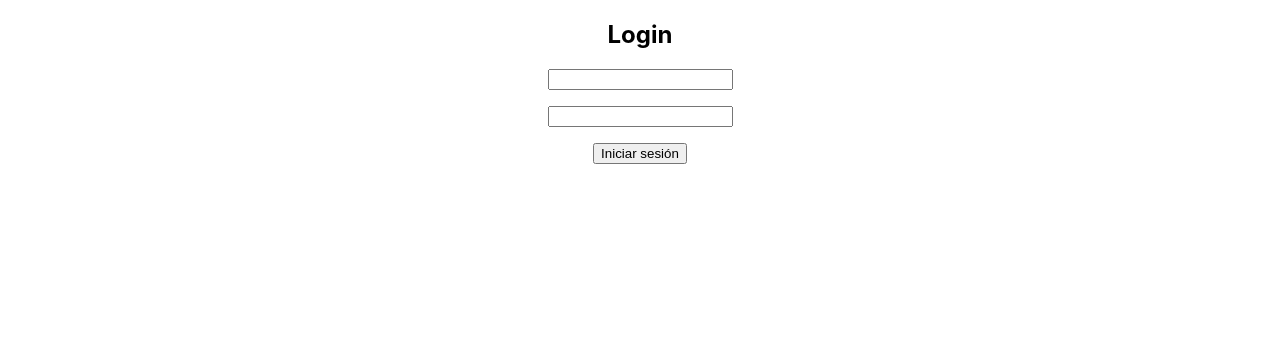
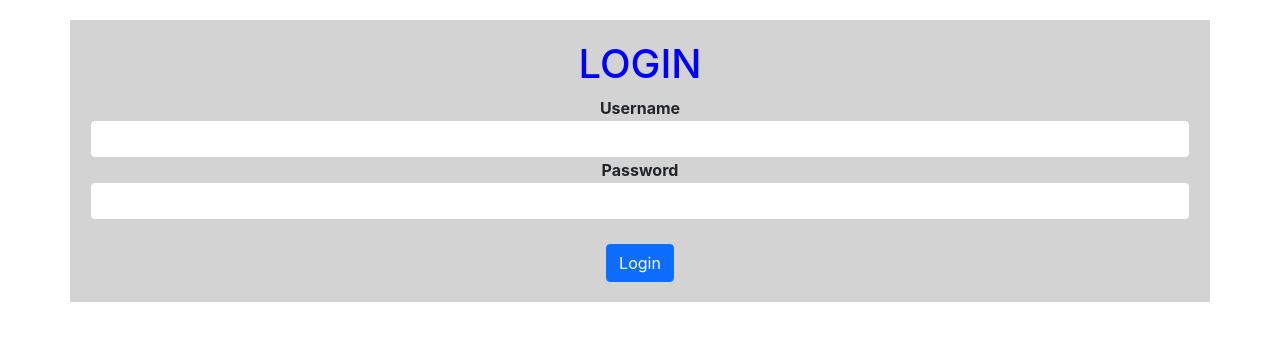
Before and after one commit to Andres362618/MyDataBaseCE, a React (Create React App) app: page / in a window 1280 px wide. Shown: the top 340 px of the page. Built offline with nearby package versions, Linux system fonts and the light colour scheme.

Commit message:
Se completó el login

```diff
--- a/package.json
+++ b/package.json
@@ -8,6 +8,7 @@
     "@testing-library/user-event": "^13.5.0",
     "react": "^18.2.0",
     "react-dom": "^18.2.0",
+    "react-router-dom": "^6.11.2",
     "react-scripts": "5.0.1",
     "web-vitals": "^2.1.4"
   },
--- a/public/index.html
+++ b/public/index.html
@@ -15,15 +15,11 @@
       user's mobile device or desktop. See https://developers.google.com/web/fundamentals/web-app-manifest/
     -->
     <link rel="manifest" href="%PUBLIC_URL%/manifest.json" />
-    <!--
-      Notice the use of %PUBLIC_URL% in the tags above.
-      It will be replaced with the URL of the `public` folder during the build.
-      Only files inside the `public` folder can be referenced from the HTML.
 
-      Unlike "/favicon.ico" or "favicon.ico", "%PUBLIC_URL%/favicon.ico" will
-      work correctly both with client-side routing and a non-root public URL.
-      Learn how to configure a non-root public URL by running `npm run build`.
-    -->
+    <link href="https://cdn.jsdelivr.net/npm/bootstrap@5.1.3/dist/css/bootstrap.min.css" rel="stylesheet" integrity="sha384-1BmE4kWBq78iYhFldvKuhfTAU6auU8tT94WrHftjDbrCEXSU1oBoqyl2QvZ6jIW3" crossorigin="anonymous">
+    <script src="https://cdn.jsdelivr.net/npm/bootstrap@5.1.3/dist/js/bootstrap.bundle.min.js" integrity="sha384-ka7Sk0Gln4gmtz2MlQnikT1wXgYsOg+OMhuP+IlRH9sENBO0LRn5q+8nbTov4+1p" crossorigin="anonymous"></script>
+    <link rel="stylesheet" href="https://cdn.jsdelivr.net/npm/bootstrap-icons@1.10.5/font/bootstrap-icons.css">
+
     <title>React App</title>
   </head>
   <body>
--- a/src/App.js
+++ b/src/App.js
@@ -1,19 +1,18 @@
-import { Formulario } from './Componentes/Formulario';
-import { Home } from './Componentes/Home';
-import { useState } from 'react';
 import './App.css';
 
+import { BrowserRouter, Routes, Route } from "react-router-dom"
+import { Login } from './Componentes/Login'
+
 function App() {
-
-  const [user, setUser] = useState ([])
-
   return (
     <div className="App">
-      {
-        !user.length > 0
-        ? <Formulario setUser={setUser} />
-        : <Home user={user} setUser={setUser} />
-      }
+
+      <BrowserRouter>
+        <Routes>
+          <Route exact path="/" element={<Login/>}/>
+        </Routes>
+      </BrowserRouter>
+
     </div>
   );
 }
--- a/src/Componentes/Formulario.css
+++ /dev/null
@@ -1,7 +0,0 @@
-.formulario{
-    display: flex;
-    justify-content: center;
-    flex-direction: column;
-    align-items: center;
-    gap: 1rem;
-}
--- a/src/Componentes/Formulario.jsx
+++ /dev/null
@@ -1,46 +0,0 @@
-import "./Formulario.css"
-import { useState } from "react"
-
-export function Formulario({ setUser }){
-    const [nombre, setNombre] = useState("")
-    const [contraseña, setContraseña] = useState("")
-    const [error, setError] = useState(false)
-
-    const handleSubmit = (e) => {
-        e.preventDefault()
-
-        if (nombre == "" || contraseña == "") {
-            setError(true)
-            return
-        }
-
-        setError(false)
-
-        setUser([nombre])
-
-    }
-
-    return (
-        <section>
-            <h1>Login</h1>
-
-            <form
-                className="formulario"
-                onSubmit={handleSubmit}
-            >
-                <input
-                    type="text"
-                    value={nombre}
-                    onChange={e=>setNombre(e.target.value)}
-                />
-                <input
-                    type="password"
-                    value={contraseña}
-                    onChange={e=>setContraseña(e.target.value)}
-                />
-                <button>Iniciar sesión</button>
-            </form>
-            {error && <p>Todos los espacios son obligatorios</p>}
-        </section>
-    )
-}
--- a/src/Componentes/Home.jsx
+++ /dev/null
@@ -1,14 +0,0 @@
-export function Home ({user, setUser}) {
-
-    const handleLogout = () => {
-        setUser([])
-    }
-
-    return (
-        <div>
-            <h1>Bienvenido</h1>
-            <h2>{user}</h2>
-            <button onClick={handleLogout}>Cerrar sesion</button>
-        </div>
-    )
-}
--- /dev/null
+++ b/src/Componentes/Login.jsx
@@ -0,0 +1,52 @@
+import React, { useState } from 'react'
+import { Menu } from './Menu'
+
+export const Login = () => {
+
+  const [miLogin, setMiLogin] = useState("false");
+  const [usu, setUsu] = useState("");
+  const [pas, setPas] = useState("");
+
+  function iniciarSesion(e)
+  {
+    e.preventDefault();
+    var txtusu = document.getElementById("txtusu").value;
+    var txtpas = document.getElementById("txtpas").value;
+    if (txtusu.length===0 || txtpas.length===0)
+    {
+      alert("Complete todos los datos");
+    }else{
+      if (usu === "Andres" && pas === "123") {
+        setMiLogin("true");
+        document.getElementById("form_login").style.display = "none";
+      }else{
+        setMiLogin("false");
+        alert("El usuario ingresado o la contraseña son incorrectos");
+        document.getElementById("txtusu").value ="";
+        document.getElementById("txtpas").value ="";
+        document.getElementById("txtusu").focus();
+      }
+    }
+  }
+
+  return (
+
+    <div className="container" style={{background:"lightgray", marginTop:20, padding:20}}>
+
+    <form id="form_login">
+        <div>
+            <h1 style={{color:"blue", textalign:"center"}}>LOGIN</h1>
+            <label htmlFor="txtusu"><strong>Username</strong></label>
+            <input type="text" id="txtusu" style={{textAlign:"center"}} className="form-control" onChange={ (e)=>setUsu(e.target.value) } required/>
+        </div>
+        <div>
+            <label htmlFor="txtpas"><strong>Password</strong></label>
+            <input type="password" id="txtpas" style={{textAlign:"center"}} className="form-control" onChange={ (e)=>setPas(e.target.value) } required/>
+        </div><br/>
+        <input type="submit"  className="btn btn-primary" value="Login" onClick={ iniciarSesion }/>
+    </form>
+
+</div>
+
+  )
+}
--- /dev/null
+++ b/src/Componentes/Menu.jsx
@@ -0,0 +1,38 @@
+import React from 'react'
+import { NavLink } from 'react-router-dom'
+
+export const Menu = () => {
+  return (
+
+    <>
+
+    <div id="caja_menu" style={{textAlign:"left"}}>
+
+    <strong className="h3">
+      Bienvenido Usuario :
+    </strong>
+
+    <nav className="navbar navbar-expand-lg navbar-light bg-light" style={{marginTop:20}}>
+      <div className="container-fluid">
+
+        <label className="navbar-brand  h5" href=" ">Menú Principal</label>
+
+        <button className="navbar-toggler" type="button" data-bs-toggle="collapse" data-bs-target="#navbarNavAltMarkup" aria-controls="navbarNavAltMarkup" aria-expanded="false" aria-label="Toggle navigation">
+          <span className="navbar-toggler-icon"></span>
+        </button>
+        <div className="collapse navbar-collapse" id="navbarNavAltMarkup">
+          <div className="navbar-nav">
+            <NavLink to="" className="nav-link  h5  text-center"  >Registrar</NavLink>
+            <NavLink to="" className="nav-link  h5  text-center"  >Listar</NavLink>
+            <NavLink to="" className="nav-link  h5  text-center"  >Estadistica</NavLink>
+            <a className="nav-link  h5  text-center"  style={{color:"blue"}}  href=" "  >Cerrar Sesión</a>
+          </div>
+        </div>
+      </div>
+    </nav>
+  </div>
+
+</>
+
+  )
+}
```
Also changed, not shown: src/Componentes/Estadistica.jsx (added, +51 -0 lines), src/Componentes/Listar.jsx (added, +41 -0 lines), src/Componentes/Registrar.jsx (added, +53 -0 lines), 1 other file (tests, documents, lock files or other folders).
